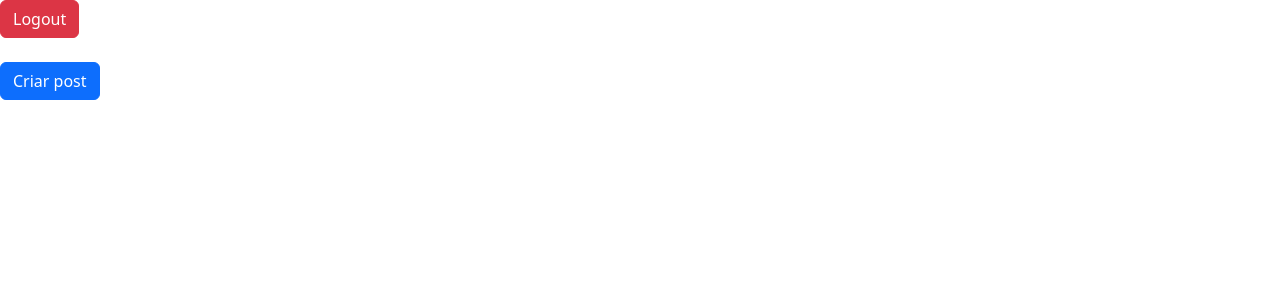
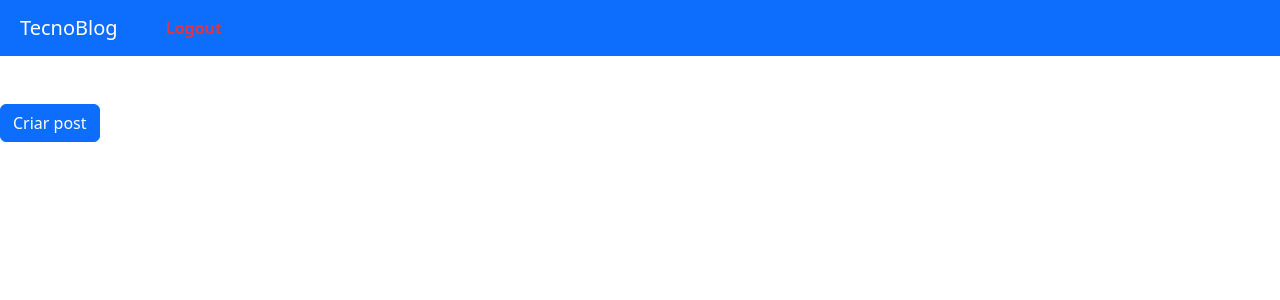
Before and after one commit to TiagoUdH/django_learning, a Django app: page / in a window 1280 px wide. Shown: the top 300 px of the page. Run offline with Django 4.2, Linux system fonts and the light colour scheme; the visitor is signed in with stand-in values (Sample User, id 1); data that the repository does not hold is empty.

Commit message:
Refining header template

```diff
--- a/core/views.py
+++ b/core/views.py
@@ -74,7 +74,7 @@ def logout(request):
     return redirect("home")
 
 
-def cadastro(request):
+def signup(request):
     if request.user.is_authenticated:
         return redirect("home")
 
@@ -94,19 +94,19 @@ def cadastro(request):
             or senha == ""
         ):
             messages.error(request, "Todos os campos são obrigatorios")
-            return redirect("cadastro")
+            return redirect("signup")
 
         if senha != confirmar_senha:
             messages.error(request, "As senhas não coincidem")
-            return redirect("cadastro")
+            return redirect("signup")
 
         if User.objects.filter(email=email).exists():
             messages.error(request, "Usuario com esse email ja existe")
-            return redirect("cadastro")
+            return redirect("signup")
 
         if User.objects.filter(username=usuario).exists():
             messages.error(request, "Usuario com esse username ja existe")
-            return redirect("cadastro")
+            return redirect("signup")
 
         user = User.objects.create_user(
             username=usuario,
--- a/project/urls.py
+++ b/project/urls.py
@@ -24,7 +24,7 @@ from core.views import (
     criar_post,
     login,
     logout,
-    cadastro,
+    signup,
     editar_post,
     deletar_post,
     user,
@@ -39,6 +39,6 @@ urlpatterns = [
     path("deletar/post/", deletar_post, name="deletar_post"),
     path("login/", login, name="login"),
     path("logout/", logout, name="logout"),
-    path("cadastro/", cadastro, name="cadastro"),
+    path("signup/", signup, name="signup"),
     path("user/<int:id>/", user, name="user"),
 ] + static(settings.MEDIA_URL, document_root=settings.MEDIA_ROOT)
--- a/templates/base.html
+++ b/templates/base.html
@@ -4,14 +4,14 @@
     <meta charset="UTF-8">
     <meta http-equiv="X-UA-Compatible" content="IE=edge">
     <meta name="viewport" content="width=device-width, initial-scale=1.0">
-    <title>{% block titulo %}
-        {% endblock %}</title>
+    <title>{% block titulo %}{% endblock %}</title>
     <link rel="stylesheet" href="https://cdn.jsdelivr.net/npm/bootstrap@5.2.3/dist/css/bootstrap.min.css" integrity="sha384-rbsA2VBKQhggwzxH7pPCaAqO46MgnOM80zW1RWuH61DGLwZJEdK2Kadq2F9CUG65" crossorigin="anonymous">
 </head>
 <body>
     {% include "partials/messages.html" %}
+    {% include "partials/header.html" %}
 
-    {% block conteudo %}
+    {% block content %}
     {% endblock %}
     <script src="https://cdn.jsdelivr.net/npm/bootstrap@5.2.3/dist/js/bootstrap.min.js" integrity="sha384-cuYeSxntonz0PPNlHhBs68uyIAVpIIOZZ5JqeqvYYIcEL727kskC66kF92t6Xl2V" crossorigin="anonymous"></script>
 </body>
--- a/templates/cadastro.html
+++ b/templates/cadastro.html
@@ -2,12 +2,12 @@
 
 {% block titulo %}Login{% endblock %}
 
-{% block conteudo %}
+{% block content %}
 <div>
     <a href="{% url 'home' %}">Home</a>
     <br>
 
-    <form action="/cadastro/" method="post">
+    <form action="/signup/" method="post">
         {% csrf_token %}
         <div class="form-group my-2">
             <label for="titulo">User:</label>
--- a/templates/criarpost.html
+++ b/templates/criarpost.html
@@ -2,7 +2,7 @@
 
 {% block titulo %}Home{% endblock %}
 
-{% block conteudo %}
+{% block content %}
 <div>
     <form action="/criar/post/" method="post" enctype="multipart/form-data">
         {% csrf_token %}
--- a/templates/editar_post.html
+++ b/templates/editar_post.html
@@ -2,7 +2,7 @@
 
 {% block titulo %}Home{% endblock %}
 
-{% block conteudo %}
+{% block content %}
 <div>
 
     <form action="/editar/post/" method="post" enctype="multipart/form-data">
--- a/templates/header.html
+++ /dev/null
@@ -1,8 +0,0 @@
-<div>
-    {% if user.is_authenticated %}
-    <a href="/logout" class="btn btn-danger">Logout</a>
-    {% else %}
-    <a href="/login" class="btn btn-success">Login</a>
-    <a href="/cadastro" class="btn btn-primary">Cadastro</a>
-    {% endif %}
-</div>
--- a/templates/index.html
+++ b/templates/index.html
@@ -2,13 +2,7 @@
 
 {% block titulo %}Home{% endblock %}
 
-{% block conteudo %}
-
-<div>
-    {% include "header.html" %}
-    <br>
-</div>
-
+{% block content %}
 {% if user.is_authenticated %}
 <a href="/criar/post" class="btn btn-primary">Criar post</a>
 {% endif %}
--- a/templates/login.html
+++ b/templates/login.html
@@ -2,7 +2,7 @@
 
 {% block titulo %}Login{% endblock %}
 
-{% block conteudo %}
+{% block content %}
 <div>
     <a href="{% url 'home' %}">Home</a>
 
--- /dev/null
+++ b/templates/partials/header.html
@@ -0,0 +1,26 @@
+<header class="mb-5">
+    <nav class="navbar navbar-expand-lg bg-primary">
+        <div class="container-fluid ms-2">
+          <a class="navbar-brand text-white" href="#">TecnoBlog</a>
+          <button class="navbar-toggler" type="button" data-bs-toggle="collapse" data-bs-target="#navbarNav" aria-controls="navbarNav" aria-expanded="false" aria-label="Toggle navigation">
+            <span class="navbar-toggler-icon"></span>
+          </button>
+          <div class="collapse navbar-collapse ms-3 mt-4 mt-lg-0 ms-lg-4" id="navbarNav">
+            <ul class="navbar-nav gap-3">
+                {% if user.is_authenticated %}
+                    <li class="nav-item">
+                        <a class="nav-link text-danger fw-bold" href="/logout">Logout</a>
+                    </li>
+                {% else %}
+                    <li class="nav-item">
+                        <a class="nav-link text-success fw-bold" href="/login">Login</a>
+                    </li>
+                    <li class="nav-item">
+                        <a class="nav-link text-danger fw-bold" href="/signup">Cadastro</a>
+                    </li>
+                {% endif %}
+            </ul>
+          </div>
+        </div>
+    </nav>
+</header>
--- a/templates/partials/messages.html
+++ b/templates/partials/messages.html
@@ -1,10 +1,12 @@
 {% if messages %}
     {% for message in messages %}
-        <div class="container">
-            <div class="container-fluid p-0 my-3"></div>
-                <div class="alert {{ message.tags }} alert-dismissible fade show" role="alert">
-                    <span>{{ message }}</span>
-                    <button type="button" class="btn-close" data-bs-dismiss="alert" aria-label="Close"></button>
+        <div class="d-flex justify-content-center">
+            <div class="container position-absolute">
+                <div class="container-fluid p-0 my-3"></div>
+                    <div class="alert {{ message.tags }} alert-dismissible fade show" role="alert" style="z-index: 1;">
+                        <span>{{ message }}</span>
+                        <button type="button" class="btn-close" data-bs-dismiss="alert" aria-label="Close"></button>
+                    </div>
                 </div>
             </div>
         </div>
--- a/templates/post.html
+++ b/templates/post.html
@@ -2,7 +2,7 @@
 
 {% block titulo %}{{post.titulo}}{% endblock %}
 
-{% block conteudo %}
+{% block content %}
 
 <a href="{% url 'home' %}">Home</a>
 
--- a/templates/user.html
+++ b/templates/user.html
@@ -2,10 +2,10 @@
 
 {% block titulo %}{{usuario.username}}{% endblock %}
 
-{% block conteudo %}
+{% block content %}
 
 <div>
-    {% include "header.html" %}
+    {% include "partials/header.html" %}
     <br>
 </div>
 
```
